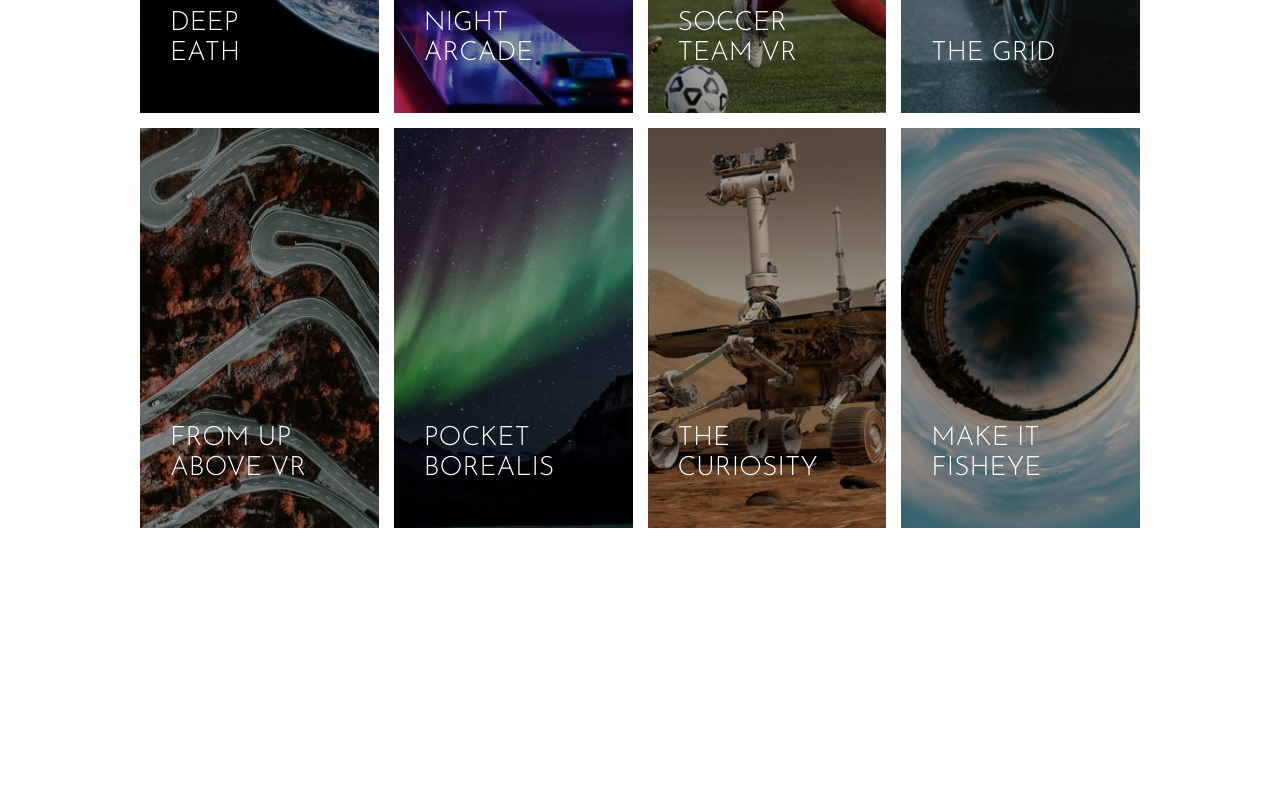
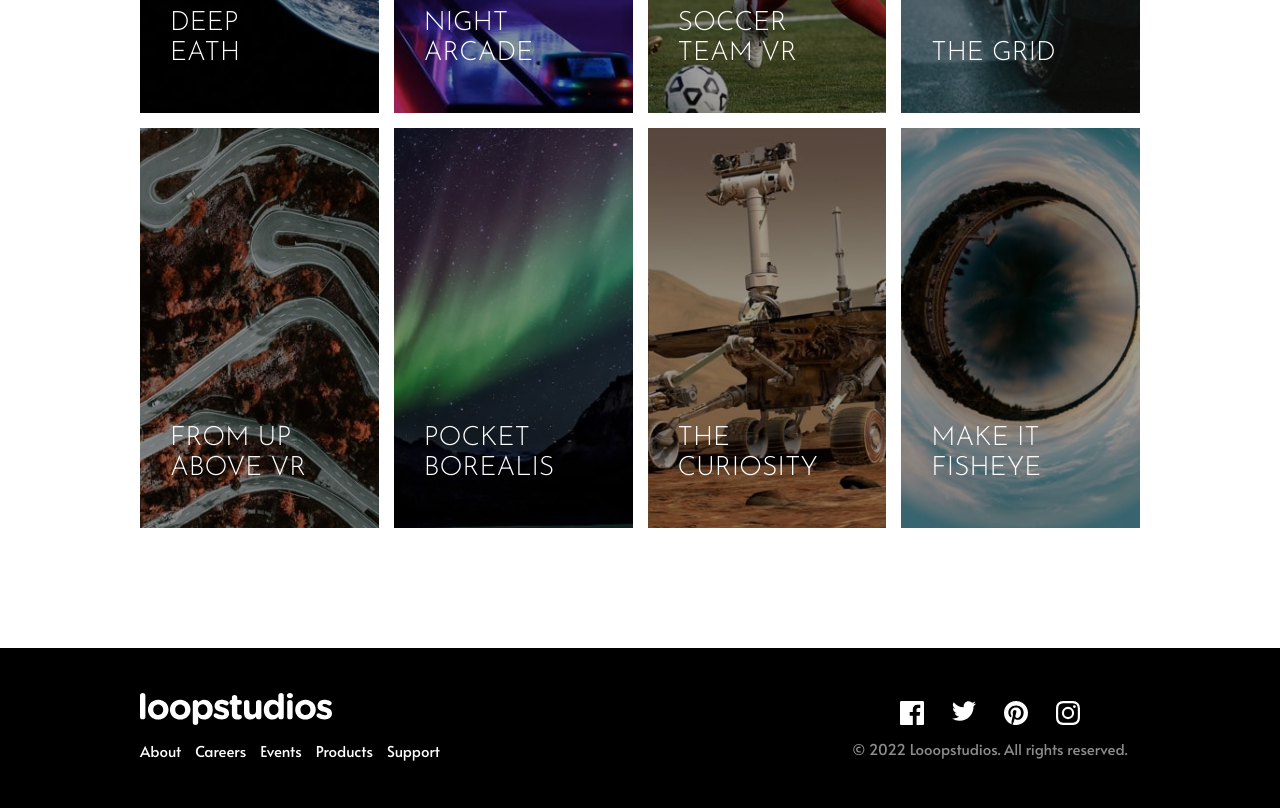
Before and after one commit to isaacnovaes/loopstudios-landing, a website: page index.html in a window 1280 px wide. Shown: the part 1839-2647 px from the top of the page. Before the commit the page ends 2367 px from the top, so only its background shows below. Drawn offline with Linux system fonts and the light colour scheme.

Commit message:
Update file. Footer is concluded

```diff
--- a/index.html
+++ b/index.html
@@ -112,6 +112,51 @@
 						</div>
 					</section>
 				</main>
+
+				<footer>
+					<div class="footer-container">
+						<img
+							src="./images/logo.svg"
+							alt="loopstudios logo"
+							width="192"
+							height="32"
+						/>
+						<div class="footer-links">
+							<a href="#">About</a>
+							<a href="#">Careers</a>
+							<a href="#">Events</a>
+							<a href="#">Products</a>
+							<a href="#">Support</a>
+						</div>
+						<div class="footer-information">
+							<div class="social-media">
+								<a href="#"
+									><img
+										src="./images/icon-facebook.svg"
+										alt="Loopstudios Facebook link"
+								/></a>
+								<a href="#"
+									><img
+										src="./images/icon-twitter.svg"
+										alt="Loopstudios twitter link"
+								/></a>
+								<a href="#"
+									><img
+										src="./images/icon-pinterest.svg"
+										alt="Loopstudios pinterest link"
+								/></a>
+								<a href="#"
+									><img
+										src="./images/icon-instagram.svg"
+										alt="Loopstudios instagram link"
+								/></a>
+							</div>
+							<div class="copy-rights">
+								&copy; 2022 Looopstudios. All rights reserved.
+							</div>
+						</div>
+					</div>
+				</footer>
 			</div>
 		</div>
 	</body>
```
